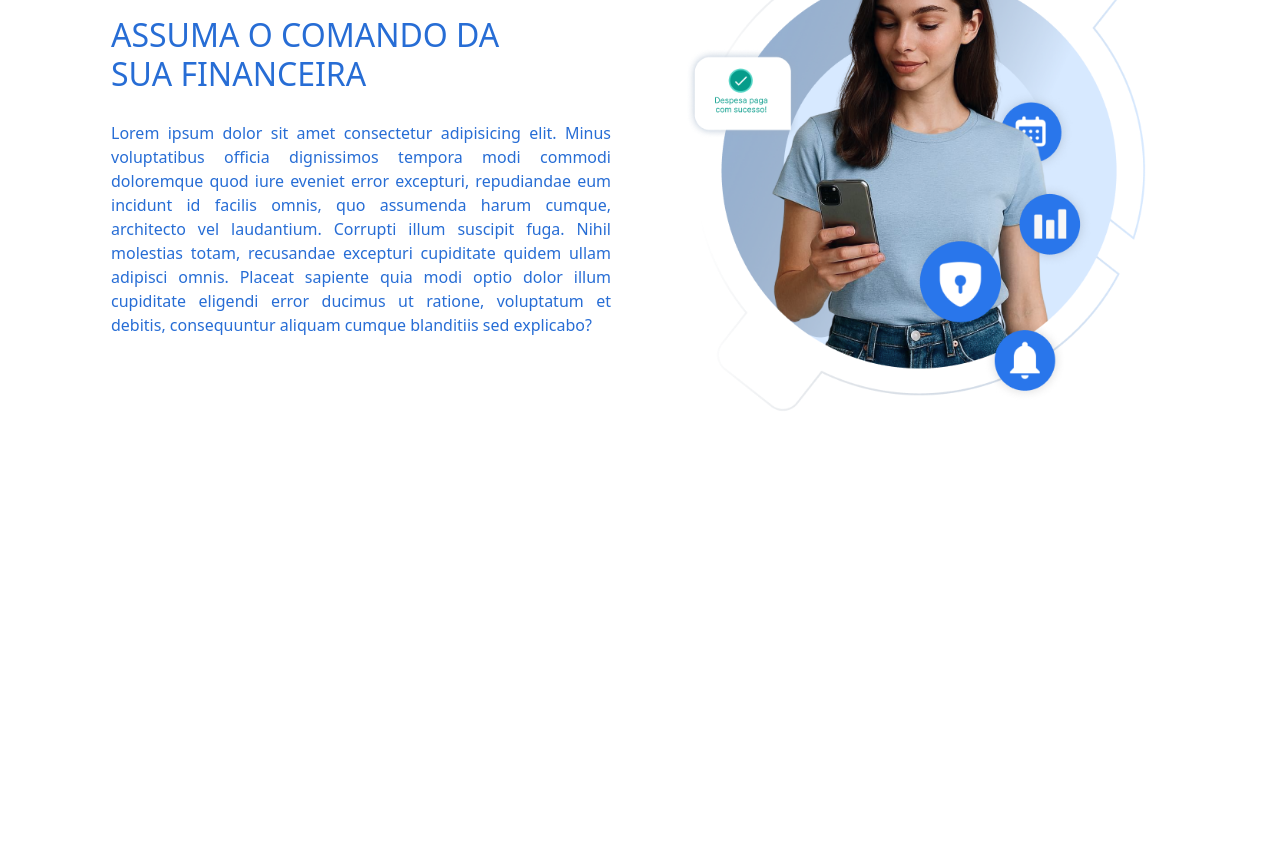
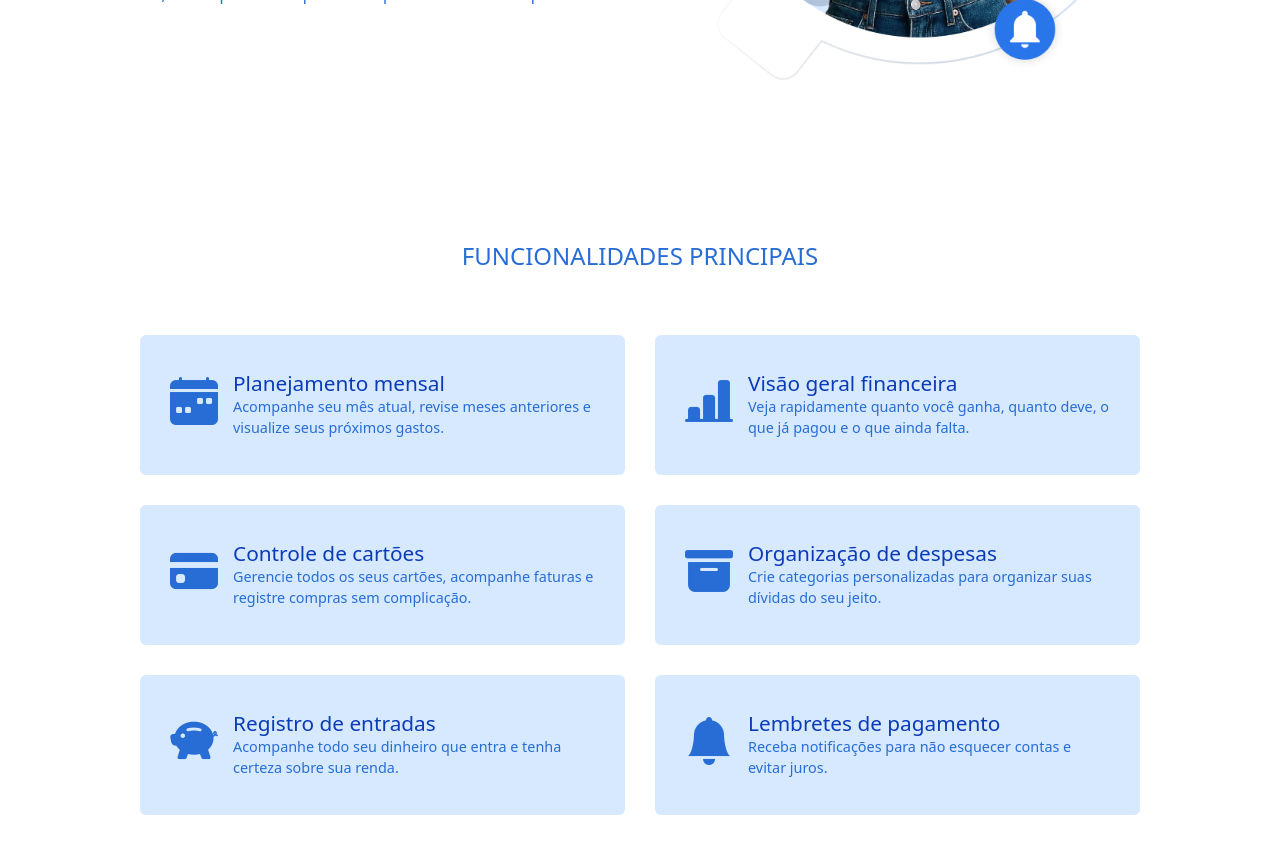
Before and after one commit to ViniciusKLima/ControleFinanceiro-WEB, a React (Vite) app: page / in a window 1280 px wide. Shown: the part 1400-2254 px from the top of the page. Before the commit the page ends 1893 px from the top, so only its background shows below. Built offline with nearby package versions, Linux system fonts and the light colour scheme.

Commit message:
Ajuste estilo da seção fuctions

```diff
--- a/src/App.jsx
+++ b/src/App.jsx
@@ -1,9 +1,9 @@
 import "./App.css";
 import Funcionalidades from "./Components/funcionalidades/funcionalidades";
 import Header from "./Components/header/header";
-import Hero from "./Components/hero/hero"
-import Problemas from "./Components/problemas/problemas"
-import Sobre from  "./Components/sobre/sobre"
+import Hero from "./Components/hero/hero";
+import Problemas from "./Components/problemas/problemas";
+import Sobre from "./Components/sobre/sobre";
 
 function App() {
   return (
@@ -12,8 +12,8 @@ function App() {
       <main>
         <Hero />
         <Problemas />
+        <Sobre />
         <Funcionalidades />
-        <Sobre />
       </main>
     </>
   );
--- a/src/Components/funcionalidades/funcionalidades.css
+++ b/src/Components/funcionalidades/funcionalidades.css
@@ -1,36 +1,63 @@
-.funcionalidades{
-    width: auto;
-    height: auto;
+.funcionalidades {
+  padding-block: 10vh;
+  gap: 7vh;
 
-    .icone-funcionalidades {
+  .tt-functions {
     color: var(--azul-principal);
-        font-size: 1.5rem;
   }
 
-    .card{
-        padding: 10px;
+  .container-card {
+    width: 90%;
+    max-width: 1000px;
+    display: grid;
+    grid-template-columns: repeat(2, minmax(0, 1fr));
+    gap: 20px;
+
+    .card {
+      padding: 15px 15px 35px 15px;
       background: var(--bg-secundario);
+      border: none;
+      width: 100%;
 
-        .tt-card{
-            color: var(--bg-principal);
-            font-size: 1rem;
+      .icone-fuctions {
+        color: var(--azul-principal);
+        font-size: 2.1rem;
+        margin-bottom: 8px;
       }
 
-        .p-card{
+      .tt-card {
+        color: var(--bg-principal);
+        font-size: 0.9rem;
+        margin: 0;
+      }
+
+      .p-card {
         color: var(--azul-principal);
         font-size: 0.7rem;
+        margin: 0;
+      }
     }
   }
 }
 
 @media (min-width: 768px) {
-  .conteudo-card {
-    display: flex;
-    flex-direction: column;
-    justify-content: center;
+  .container-card {
+    gap: 30px !important;
+  }
+  .card {
+    padding: 30px 30px !important;
+    gap: 15px;
+
+    .icone-fuctions {
+      font-size: 3rem !important;
     }
 
-  .icone-funcionalidades {
-    font-size: 2rem;
+    .tt-card {
+      font-size: 1.3rem !important;
+    }
+
+    .p-card {
+      font-size: 0.9rem !important;
     }
   }
+}
--- a/src/Components/funcionalidades/funcionalidades.jsx
+++ b/src/Components/funcionalidades/funcionalidades.jsx
@@ -27,7 +27,7 @@ function Funcionalidades() {
         "Crie categorias personalizadas para organizar suas dívidas do seu jeito.",
     },
     {
-      icone: "bi bi-graph-up",
+      icone: "bi bi-piggy-bank-fill",
       titulo: "Registro de entradas",
       descricao:
         "Acompanhe todo seu dinheiro que entra e tenha certeza sobre sua renda.",
@@ -41,14 +41,12 @@ function Funcionalidades() {
 
   return (
     <section className="funcionalidades container d-flex flex-column align-items-center">
-      <h4 className="">Funcionalidades principais</h4>
-      <div className="container">
-        <article className="container-card row row-cols-2 gx-4 gy-4">
+      <h4 className="tt-functions">FUNCIONALIDADES PRINCIPAIS</h4>
+      <article className="container-card row row-cols-2">
         {itens.map((item, index) => (
-            <div className="col d-flex" key={index}>
-              <div className="card d-flex flex-md-row align-items-md-center w-100">
-                <i className={`icone-funcionalidades ${item.icone}`}></i>
-
+          <div className="w-100 p-0 d-flex" key={index}>
+            <div className="card d-flex flex-md-row align-items-md-center ">
+              <i className={`icone-fuctions ${item.icone}`}></i>
               <div className="conteudo-card">
                 <h4 className="tt-card">{item.titulo}</h4>
                 <p className="p-card">{item.descricao}</p>
@@ -57,7 +55,6 @@ function Funcionalidades() {
           </div>
         ))}
       </article>
-      </div>
     </section>
   );
 }
```
Lines whose indentation alone changed are shown as unchanged.
